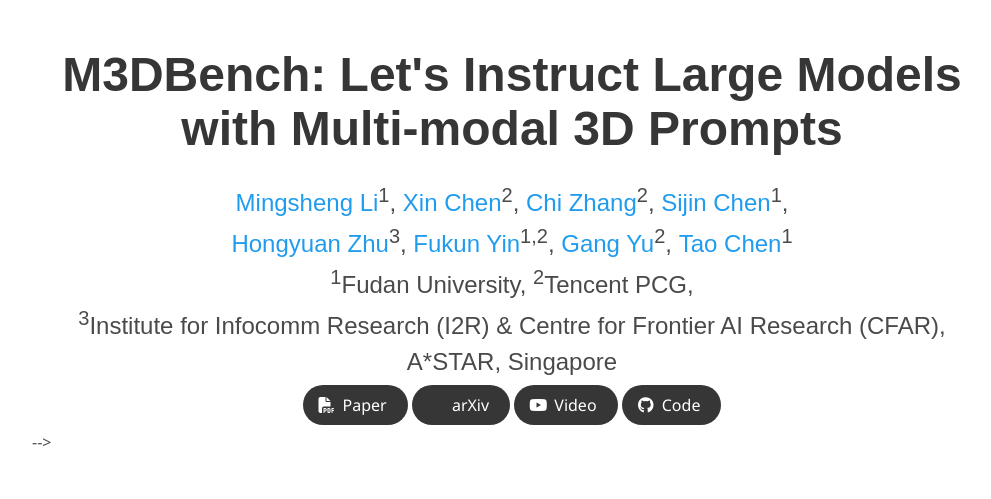
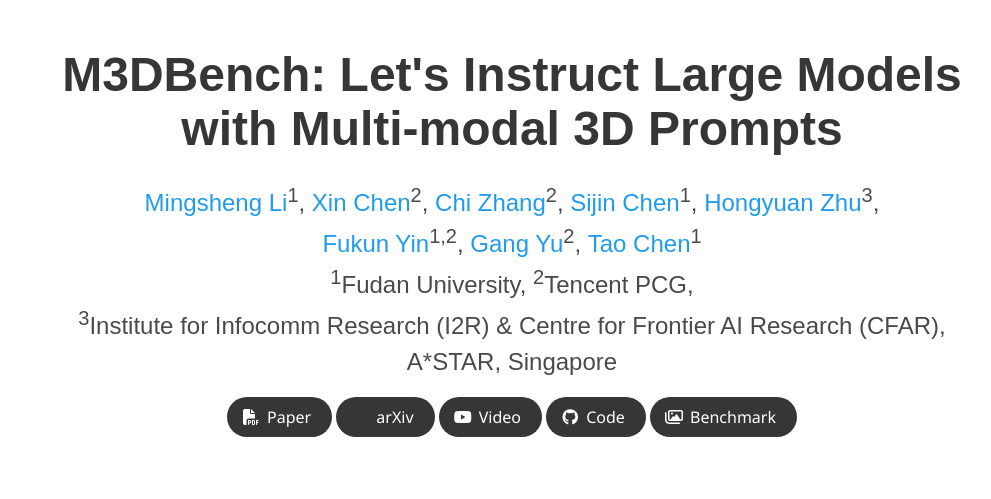
Before and after one commit to M3DBench/M3DBench.github.io, a plain HTML site: page index.html in a window 1280 px wide. Shown: the top 499 px of the page, without its empty margins (128-1119 px from the left). Drawn offline with nearby package versions, Linux system fonts and the light colour scheme; grey boxes are pictures that could not be loaded; some icons are missing; a web font is replaced by a local one.

Commit message:
Update index.html

```diff
--- a/index.html
+++ b/index.html
@@ -32,7 +32,7 @@
   <link rel="stylesheet"
         href="https://cdn.jsdelivr.net/gh/jpswalsh/academicons@1/css/academicons.min.css">
   <link rel="stylesheet" href="./static/css/index.css">
-  <link rel="icon" href="./static/images/icon.png">
+<!--   <link rel="icon" href="./static/images/icon.png"> -->
 
   <script src="https://ajax.googleapis.com/ajax/libs/jquery/3.5.1/jquery.min.js"></script>
   <script defer src="./static/js/fontawesome.all.min.js"></script>
@@ -91,10 +91,10 @@
             </span>
             <span class="author-block">
               <a href="https://ch3cook-fdu.github.io/">Sijin Chen</a><sup>1</sup>,</span>
-            <br>
             <span class="author-block">
               <a href="https://hongyuanzhu.github.io/">Hongyuan Zhu</a><sup>3</sup>,
             </span>
+            <br>
             <span class="author-block">
               <a href="https://fukunyin.github.io/">Fukun Yin</a><sup>1,2</sup>,
             </span>
@@ -112,7 +112,7 @@
             <span class="author-block"><sup>3</sup>Institute for Infocomm Research (I2R) & Centre for Frontier AI Research (CFAR), A*STAR, Singapore</span>
           </div>
 
-<!--           <div class="column has-text-centered">
+          <div class="column has-text-centered">
             <div class="publication-links">
               <!-- PDF Link. -->
               <span class="link-block">
@@ -154,17 +154,17 @@
                   </a>
               </span>
               <!-- Dataset Link. -->
-              <!-- <span class="link-block">
-                <a href="https://github.com/google/nerfies/releases/tag/0.1"
+              <span class="link-block">
+                <a href=""
                    class="external-link button is-normal is-rounded is-dark">
                   <span class="icon">
                       <i class="far fa-images"></i>
                   </span>
-                  <span>Data</span>
-                  </a> -->
+                  <span>Benchmark</span>
+                  </a>
             </div>
 
-          </div> -->
+          </div>
         </div>
       </div>
     </div>
```
